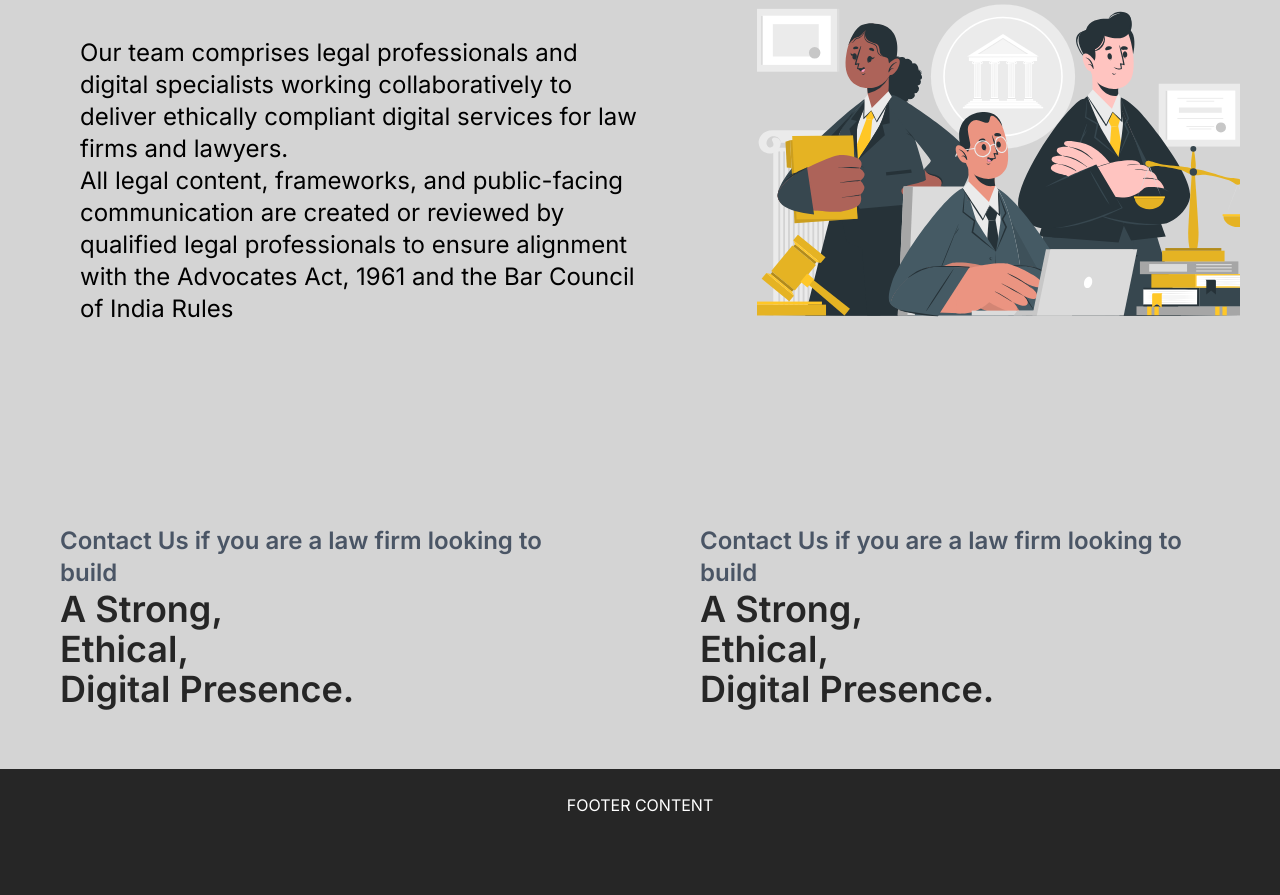
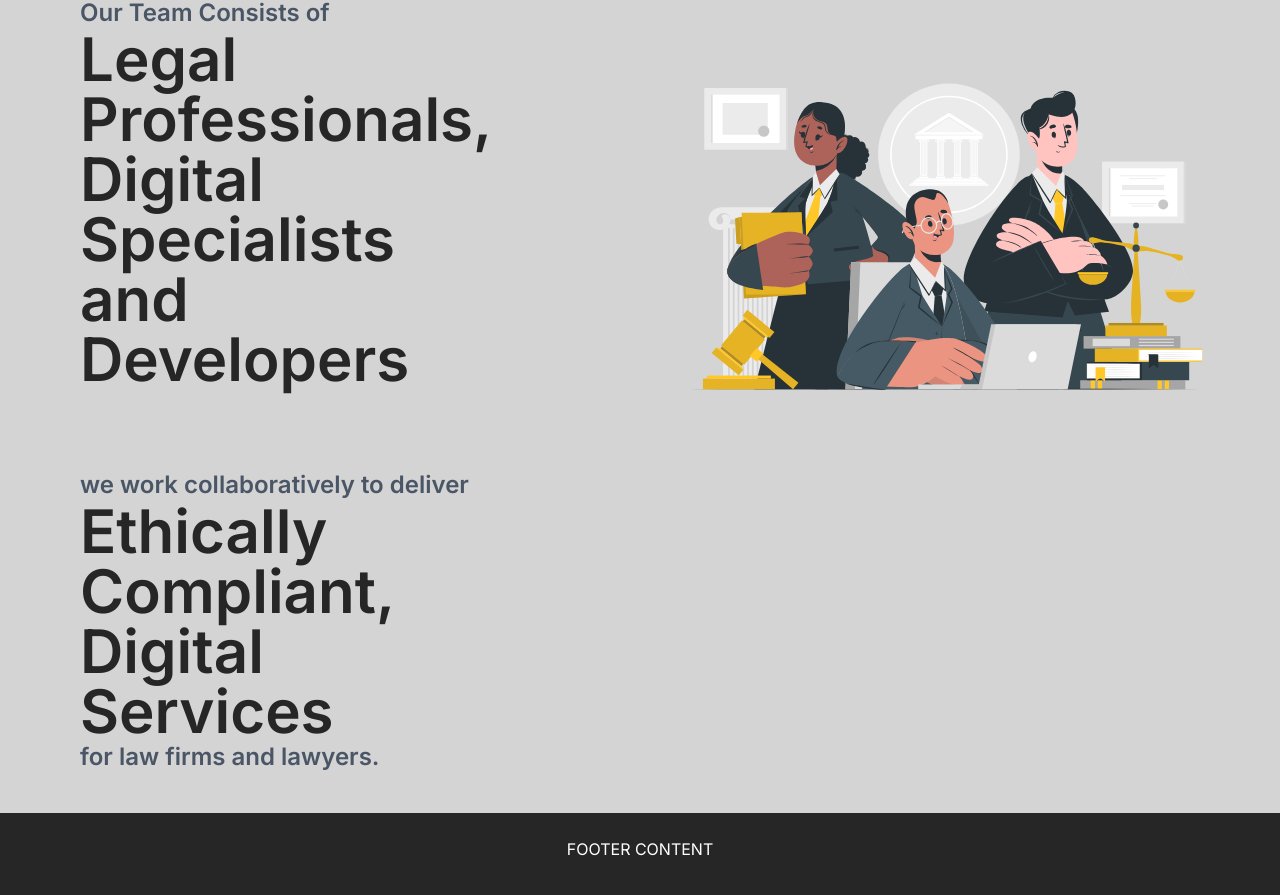
Before and after one commit to AkshayJosephJimmy/legal_digital_consultancy, a React (Vite) app in the folder legal_digital_frontend/: page /team in a window 1280 px wide. Shown: the part 303-1198 px from the top of the page. Built offline with nearby package versions, Linux system fonts and the light colour scheme.

Commit message:
made contact us and changes team section

```diff
--- a/legal_digital_frontend/src/components/ContactUs.jsx
+++ b/legal_digital_frontend/src/components/ContactUs.jsx
@@ -9,9 +9,14 @@ function ContactUs(){
 
 
     return(
-        <div className="mt-25 h-screen bg-neutral-300">
-         <div className="p-15 w-full h-fit bg-neutral-300 text-start ">
-            <p className="text-gray-600 text-2xl font-semibold">Contact Us if you are a law firm looking to build  <span className="text-neutral-800 text-6xl block">A <span>Strong</span>, <span className="text-neutral-800 text-6xl block">Ethical,</span> <span className="text-neutral-800 text-6xl block">Digital Presence.</span></span></p>
+        <div className="mt-25 h-screen bg-neutral-300 flex  items-center justify-start">
+         <div className="p-15 w-full h-fit bg-neutral-300 text-start align-middle ">
+            <p className="text-gray-600 text-2xl font-semibold">Contact Us if you are a law firm
+                </p><p className="text-gray-600 text-2xl font-semibold">or an individual practitioner looking to build  <span className="text-neutral-800 text-6xl block">A <span>Strong</span>, <span className="text-neutral-800 text-6xl block">Ethical,</span> <span className="text-neutral-800 text-6xl block">Digital Presence.</span></span></p>
+         </div>
+         <div>
+            <p className="text-gray-600 text-3xl font-semibold">Write us to </p>
+            <a href="mailto:akshayjosephjimmy05@gmail.com" className="text-2xl p-5">companyEmail</a>
          </div>
         </div>
     )
--- a/legal_digital_frontend/src/components/Home.jsx
+++ b/legal_digital_frontend/src/components/Home.jsx
@@ -19,15 +19,15 @@ function Home(){
          <h1 className="text-black text-6xl text-center font-extrabold mb-30 ">About Us</h1>
          <div className="text-black text-xl space-y-10  ">
             <p >
-                We support law firms and lawyers through BCI-compliant digital services that focus on education,
+                We support law firms and lawyers through <span className="text-neutral-800 font-extrabold">BCI-compliant</span> digital services that focus on education,
 visibility, and professional credibility.
 </p>
 <p>
 
 Our work includes responsible content creation, social media management, website development,
 search visibility, legal design & branding, and thought-leadership initiatives—all designed to improve
-access to legal information while strictly adhering to the Advocates Act, 1961 and the Bar Council of
-India Rules.
+access to legal information while strictly adhering to the <span className="text-neutral-800 font-extrabold">Advocates Act, 1961 and the Bar Council of
+India Rules.</span>
 </p>
 <p>
 We take a compliance-first approach, prioritising ethical communication, public legal awareness, and
--- a/legal_digital_frontend/src/components/Team.jsx
+++ b/legal_digital_frontend/src/components/Team.jsx
@@ -15,43 +15,23 @@ const image = "/team.svg";
             </div>
             <div className="flex flex-row">
 
-            <div className="text-black text-2xl  p-20 ">
+             <div className=" ">
+                <div className="px-20 py-10 w-full h-fit bg-neutral-300 text-start align-middle ">
 
-            <p>Our team comprises legal professionals and digital specialists working collaboratively to
-deliver ethically compliant digital services for law firms and lawyers.
-</p>
+            <p className="text-gray-600 text-2xl font-semibold">Our Team Consists of  <span className="text-neutral-800 text-6xl block"> <span>Legal Professionals</span>, <span className="text-neutral-800 text-6xl block">Digital Specialists</span><span className="text-neutral-800 text-6xl block">and Developers</span></span></p>
+                </div>
+                <div className="px-20 py-10 w-full h-fit bg-neutral-300 text-start align-middle ">
 
-<p>
-All legal content, frameworks, and public-facing communication are created or reviewed by
-qualified legal professionals to ensure alignment with the Advocates Act, 1961 and the Bar
-Council of India Rules</p>
 
-            </div>
-            <figure className="px-10 ">
-                <img src={image} alt="Our Team" className="w-500 h-100 object-cover "/>
+            <p className="text-gray-600 text-2xl font-semibold">we work collaboratively to deliver <span className="text-neutral-800 text-6xl block"> <span>Ethically Compliant</span>, <span className="text-neutral-800 text-6xl block">Digital Services </span></span> for law firms and lawyers.</p>
+                </div>
+         </div>
+
+            <figure className="px-10 w-200 top-70 object-cover mt-20">
+                <img src={image} alt="Our Team" className="object-cover "/>
             </figure>
             </div>
-            <div className="flex flex-row">
 
-            <div className="p-15 w-full h-fit bg-neutral-300 text-start mt-15">
-            <p className="text-gray-600 text-2xl font-semibold">Contact Us if you are a law firm looking to build
-                <span className="text-neutral-800 text-4xl block">A
-                    <span> Strong</span>,
-                     <span className="text-neutral-800 text-4xl block">Ethical,
-                        </span>
-                        <span className="text-neutral-800 text-4xl block">Digital Presence.
-                            </span></span></p>
-         </div>
-         <div className="p-15 w-full h-fit bg-neutral-300 text-start mt-15">
-            <p className="text-gray-600 text-2xl font-semibold">Contact Us if you are a law firm looking to build
-                <span className="text-neutral-800 text-4xl block">A
-                    <span> Strong</span>,
-                     <span className="text-neutral-800 text-4xl block">Ethical,
-                        </span>
-                        <span className="text-neutral-800 text-4xl block">Digital Presence.
-                            </span></span></p>
-         </div>
-            </div>
         </div>
     )
 }
```
